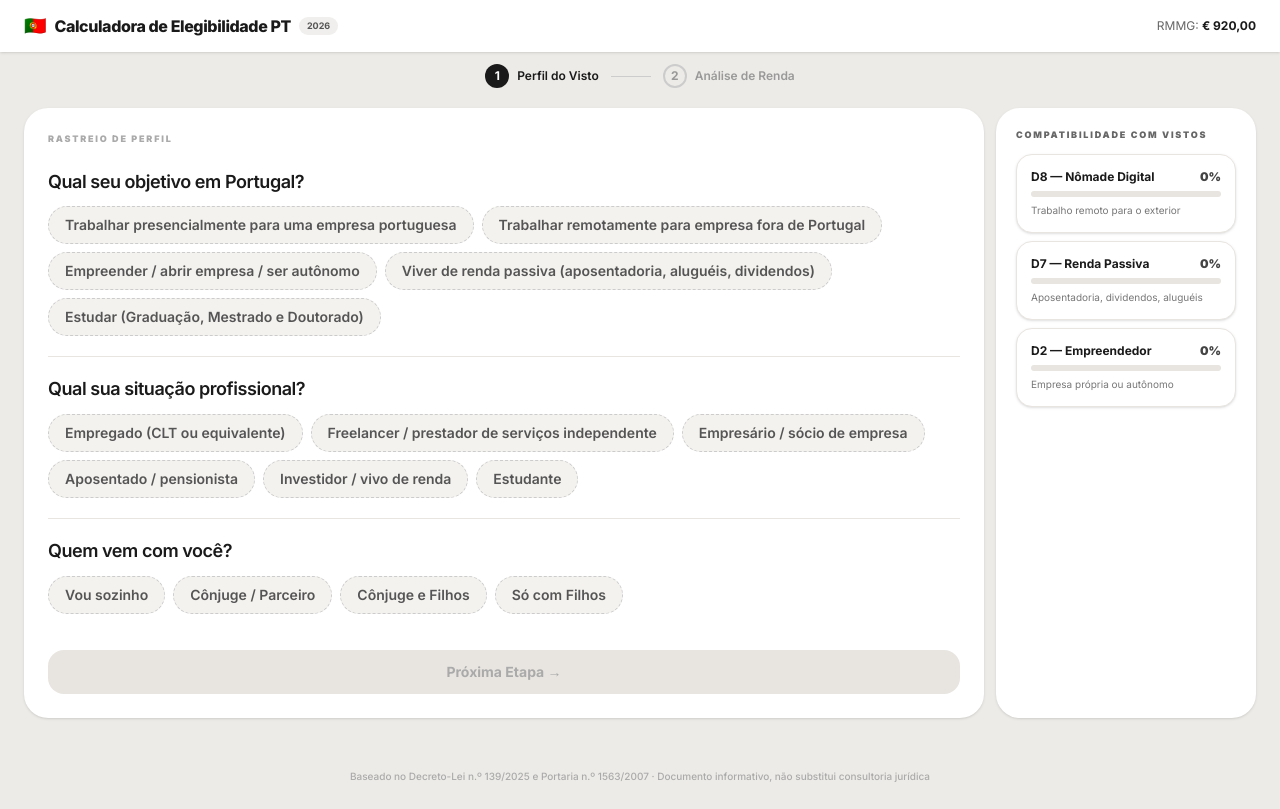
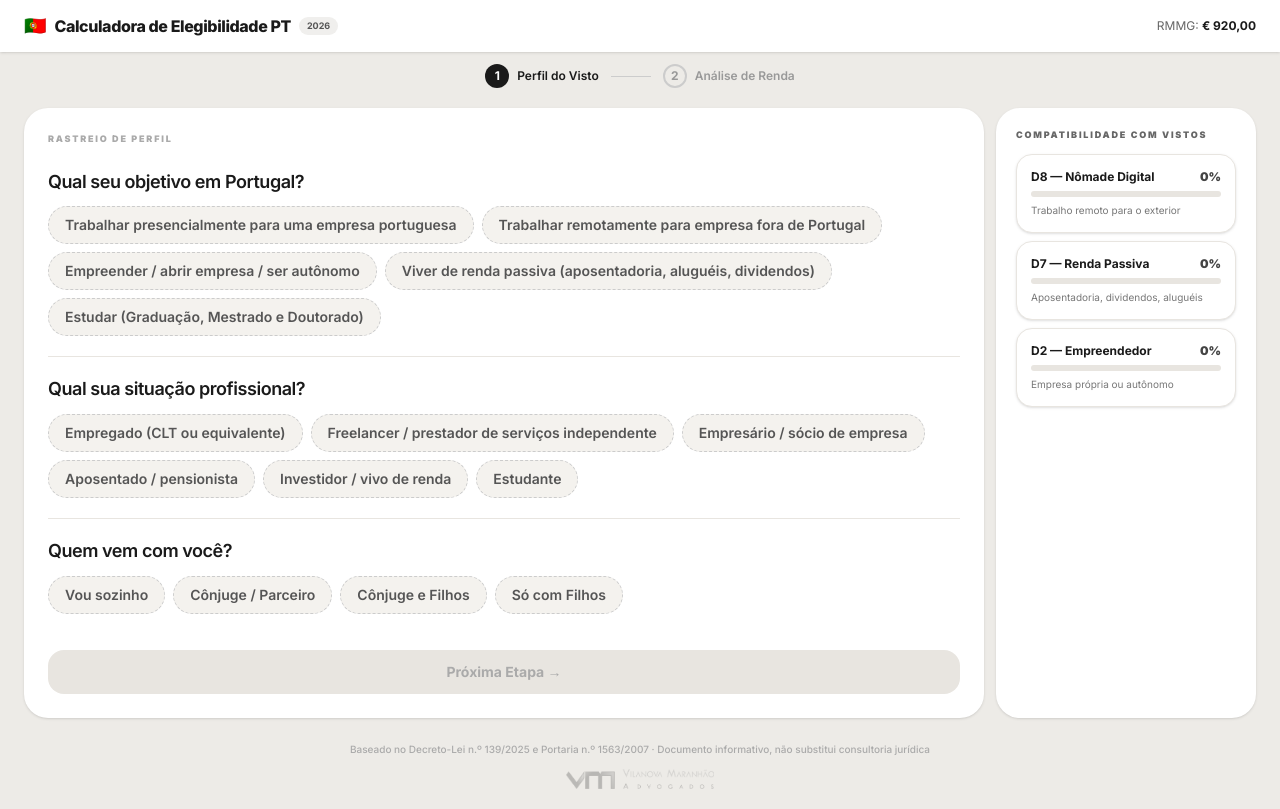
Before and after one commit to guywithniceideas/calculadora-elegibilidade-pt, a Next.js app: page / in a window 1280 px wide. Built offline with nearby package versions, Linux system fonts and the light colour scheme; no server answers.

Commit message:
feat: add VM Advogados logo to footer — subtle, grayscale, 30% opacity

```diff
--- a/src/app/page.tsx
+++ b/src/app/page.tsx
@@ -249,8 +249,10 @@ export default function Home() {
         </div>
       </main>
 
-      <footer className="text-center text-[10px] font-medium text-[#AAA] pb-4 px-4">
-        Baseado no Decreto-Lei n.º 139/2025 e Portaria n.º 1563/2007 · Documento informativo, não substitui consultoria jurídica
+      <footer className="text-center text-[10px] font-medium text-[#AAA] pb-5 px-4 flex flex-col items-center gap-3">
+        <span>Baseado no Decreto-Lei n.º 139/2025 e Portaria n.º 1563/2007 · Documento informativo, não substitui consultoria jurídica</span>
+        {/* eslint-disable-next-line @next/next/no-img-element */}
+        <img src="/vm-logo.png" alt="Vilanova Maranhão Advogados" className="h-5 opacity-30 grayscale" />
       </footer>
 
       {showEmailModal && (
```
Also changed, not shown: public/vm-logo.png (added).
